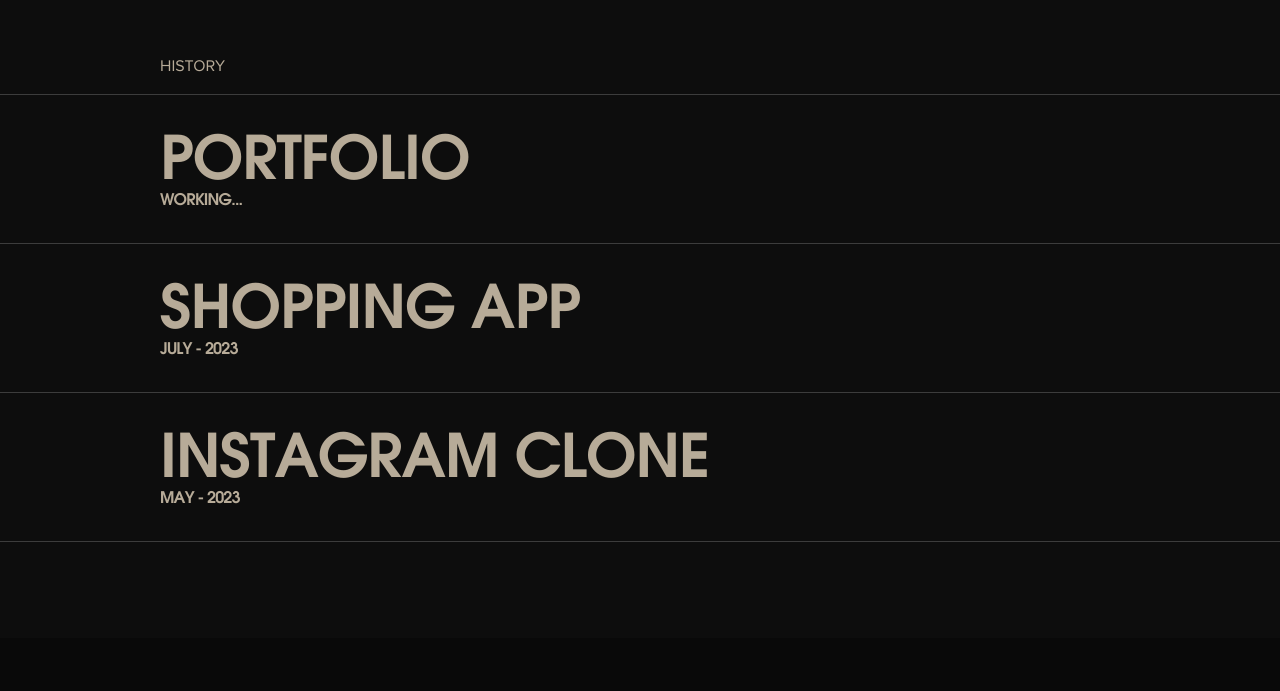
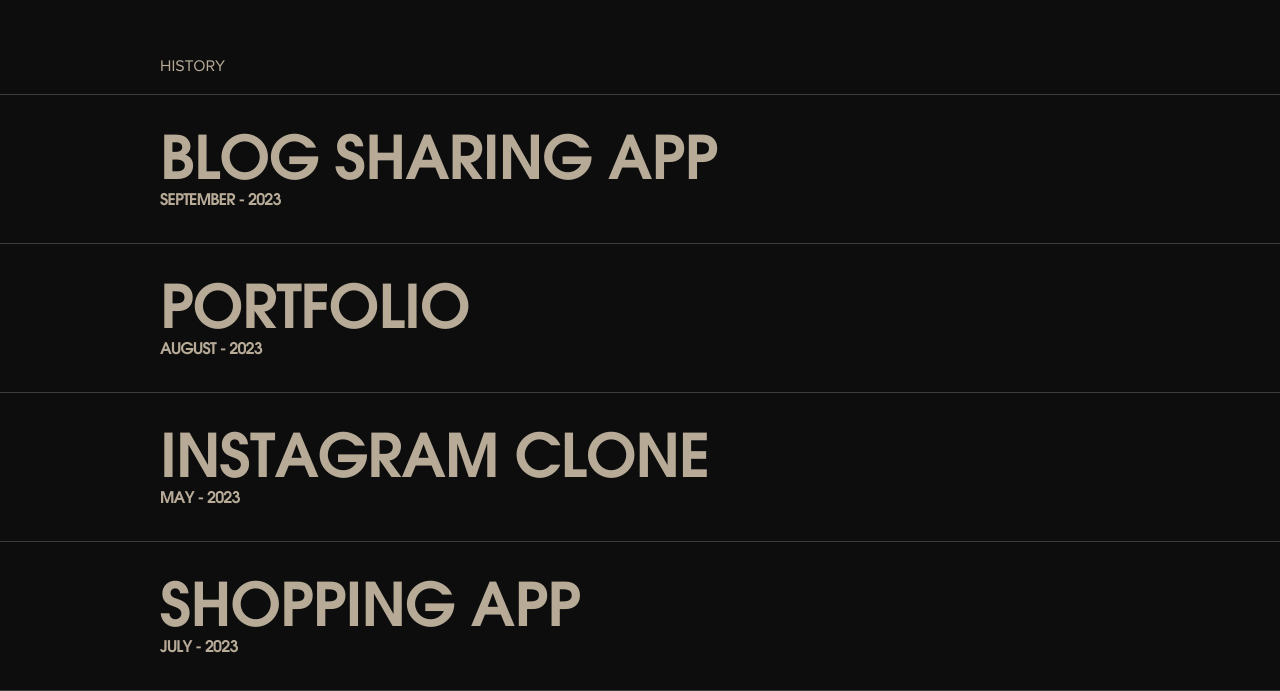
Before and after one commit to tehseen01/muhammad-portfolio, a Next.js app: page / in a window 1280 px wide. Shown: the part 2605-3296 px from the top of the page. Built offline with nearby package versions, Linux system fonts and the light colour scheme.

Commit message:
added blog project

```diff
--- a/src/components/Work.tsx
+++ b/src/components/Work.tsx
@@ -113,17 +113,17 @@ export default Work;
 export const projects = [
   {
     id: 1,
-    name: "Portfolio",
-    time: "Working...",
-    liveLink: "",
-    githubLink: "https://github.com/tehseen01/muhammad-portfolio",
+    name: "Blog sharing app",
+    time: "September - 2023",
+    liveLink: "https://ten-blog.vercel.app/",
+    githubLink: "https://github.com/tehseen01/nextjs-blog",
   },
   {
     id: 2,
-    name: "Shopping app",
-    time: "July - 2023",
-    liveLink: "https://dev-shopp.vercel.app",
-    githubLink: "https://github.com/tehseen01/nextjs-shopping-app",
+    name: "Portfolio",
+    time: "August - 2023",
+    liveLink: "",
+    githubLink: "https://github.com/tehseen01/muhammad-portfolio",
   },
   {
     id: 3,
@@ -132,4 +132,11 @@ export const projects = [
     liveLink: "https://instagram-clone-tehseen01.vercel.app/",
     githubLink: "https://github.com/tehseen01/instagram-clone",
   },
+  {
+    id: 4,
+    name: "Shopping app",
+    time: "July - 2023",
+    liveLink: "https://dev-shopp.vercel.app",
+    githubLink: "https://github.com/tehseen01/nextjs-shopping-app",
+  },
 ];
```
